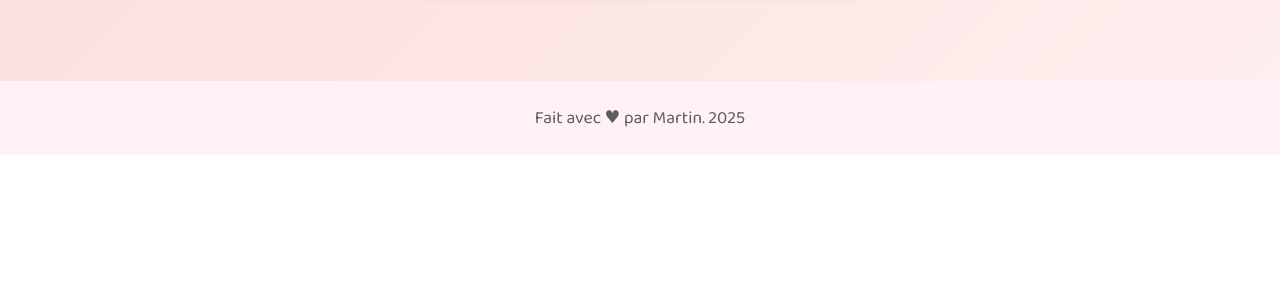
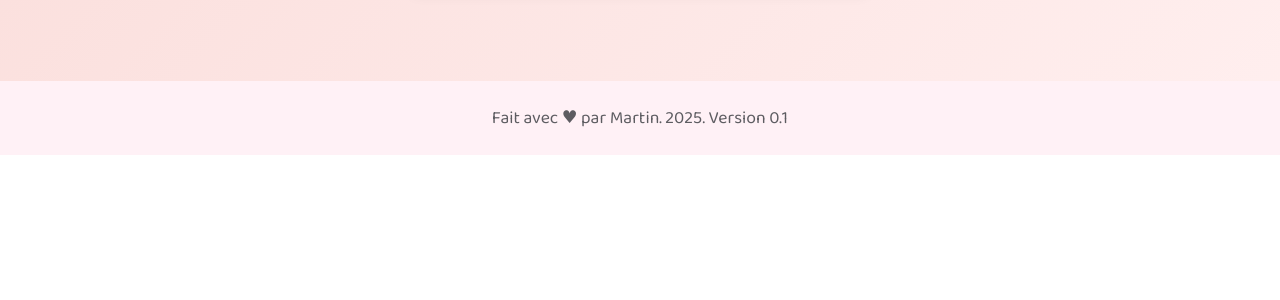
Before and after one commit to Ovanity/Elise, a Flask app: page /add_mood in a window 1280 px wide. Shown: the part 411-711 px from the top of the page. Run offline with Flask 3, Linux system fonts and the light colour scheme; a user stored in the database is signed in.

Commit message:
requirements

```diff
--- a/templates/layout.html
+++ b/templates/layout.html
@@ -152,7 +152,7 @@
   <!-- Pied de page -->
   <footer class="footer">
     <div class="content has-text-centered">
-      <p>Fait avec ♥ par Martin. 2025</p>
+      <p>Fait avec ♥ par Martin. 2025. Version 0.1</p>
     </div>
   </footer>
 
```
